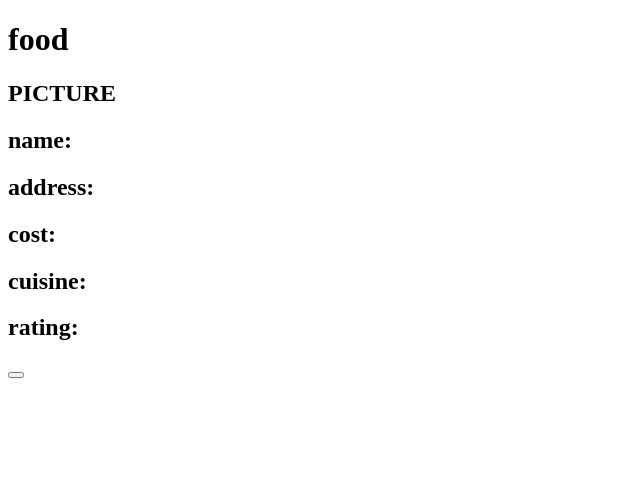
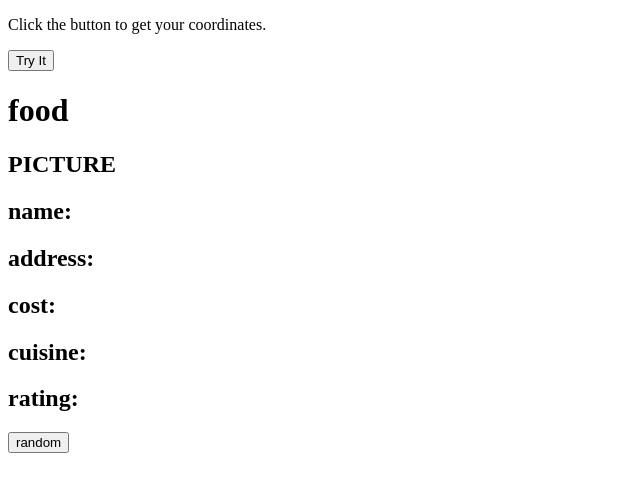
Before and after one commit to tomjcal89/Group_Project-1, a plain HTML site: page index.html in a window 1280 px wide. Shown: the whole page, without its empty margins (0-640 px from the left). Drawn offline with nearby package versions, Linux system fonts and the light colour scheme; no server answers.

Commit message:
everything works except the random restaurant shows up in the beginning of the page

```diff
--- a/index.html
+++ b/index.html
@@ -6,24 +6,34 @@
     <title>Favorite alcohol</title>
     <!-- <link rel="stylesheet" type="text/css" href="assets/css/reset.css">
     <link rel="stylesheet" type="text/css" href="assets/css/style.css"> -->
-    <body>
-        <h1>food</h1>
+
+<body>
 
 
-        <h2>PICTURE<span id="featured"></span></h2>
-        <h2>name:<span id="name"></span></h2>
-        <h2>address:<span id="add"></span></h2>
-        <h2>cost:<span id="cost"></span></h2>
-        <h2>cuisine:<span id="cuisine"></span></h2>
-        <h2>rating:<span id="rating"></span></h2>
+
+    <p>Click the button to get your coordinates.</p>
+
+    <button onclick="getLocation()">Try It</button>
+
+    <p id="demo"></p>
+
+    <h1>food</h1>
 
 
-        <BUTTON id="button"></BUTTON>
+    <h2>PICTURE<span id="featured" class="hide-show"></span></h2>
+    <h2>name:<span id="name" class="hide-show"></span></h2>
+    <h2>address:<span id="add" class="hide-show"></span></h2>
+    <h2>cost:<span id="cost" class="hide-show"></span></h2>
+    <h2>cuisine:<span id="cuisine" class="hide-show"></span></h2>
+    <h2>rating:<span id="rating" class="hide-show"></span></h2>
 
-        <script src="https://cdnjs.cloudflare.com/ajax/libs/jquery/3.2.1/jquery.min.js"></script>
-        <script src="zomato.js">
 
-        </script>
+    <button id="button">random</button>
+
+    <script src="https://cdnjs.cloudflare.com/ajax/libs/jquery/3.2.1/jquery.min.js"></script>
+    <script src="zomato.js">
+
+    </script>
     </div>
 </body>
 
--- a/zomato.js
+++ b/zomato.js
@@ -1,10 +1,8 @@
 var api_key = "06T1HtKGcNnaCMel55RhqPd1NsG8GJiIZFYPuXSX3RIaUcxOdltKNkSnhI-EYlm4Nqvsjv-tqPEBL2ytT1PIauam3m11R3y6smUfqUUhUBi_skHvOcANf9FWu5vWW3Yx"
 
 
-
-           function randomizer() {
-               var queryURL = "https://developers.zomato.com/api/v2.1/search?lat=37.791103&lon=-122.394038&radius=3200&category=breakfast%2C%20lunch%2C%20dinner"
-
+function randomizer(lat, long) {
+    var queryURL = "https://developers.zomato.com/api/v2.1/search?lat=" + lat + "&lon=" + long + "&radius=3200&category=breakfast%2C%20lunch%2C%20dinner"
     $.ajax({
         url: queryURL,
         headers: {
@@ -13,13 +11,14 @@
         },
         method: "GET"
     }).then(function (response) {
-                   console.log(response);
-
 
         // From the ajax response the HTML page will show a featured photo, the name of the restaurant, address, type of cusine, cost, and rating-text
         var resp_rest = response.restaurants;
+        console.log(response);
         console.log(resp_rest);
+
         var i = resp_rest[Math.floor(Math.random() * resp_rest.length)];
+
         console.log(i);
         console.log(i.restaurant.featured_image);
         console.log(i.restaurant.name);
@@ -27,14 +26,15 @@
         console.log(i.restaurant.cuisines);
         console.log(i.restaurant.average_cost_for_two);
         console.log(i.restaurant.user_rating.rating_text);
+        console.log(i.restaurant.location.latitude);
+        console.log(i.restaurant.location.longitude);
+
 
         var featured = $("<img>");
         featured.addClass("image");
         featured.attr("src", i.restaurant.featured_image);
         featured.attr("width", "300px")
         $("#featured").html(featured);
-
-
         $("#name").html(i.restaurant.name);
         $("#add").html(i.restaurant.location.address);
         $("#cuisine").html(i.restaurant.cuisines);
@@ -42,10 +42,35 @@
         $("#rating").html(i.restaurant.user_rating.rating_text);
 
 
-
-
     })
 
     }
 
 randomizer();
+
+
+
+
+$("#button").on("click", function () {
+    getLocation();
+    randomizer();
+})
+
+function getLocation() {
+    if (navigator.geolocation) {
+        navigator.geolocation.getCurrentPosition(showPosition);
+        if(lat !== position.coords.latitude || long !== position.coords.longitude){
+            $(".hide-show").hide();
+        }
+    } else {
+        x.innerHTML = "Geolocation is not supported by this browser.";
+    }
+}
+
+function showPosition(position) {
+    var lat = position.coords.latitude;
+    console.log(lat)
+    var long = position.coords.longitude;
+    console.log(long)
+    randomizer(lat, long);
+}
```
Lines whose indentation alone changed are shown as unchanged.
